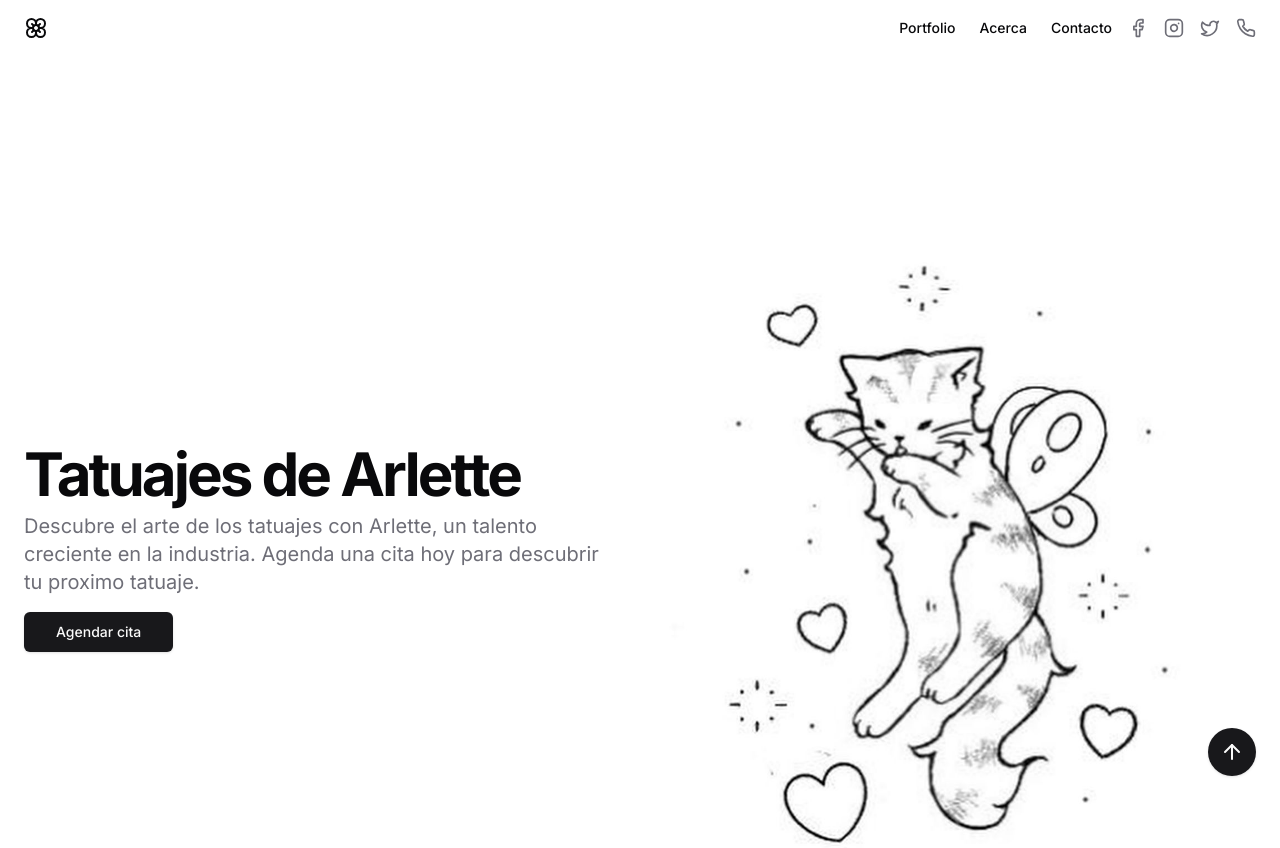
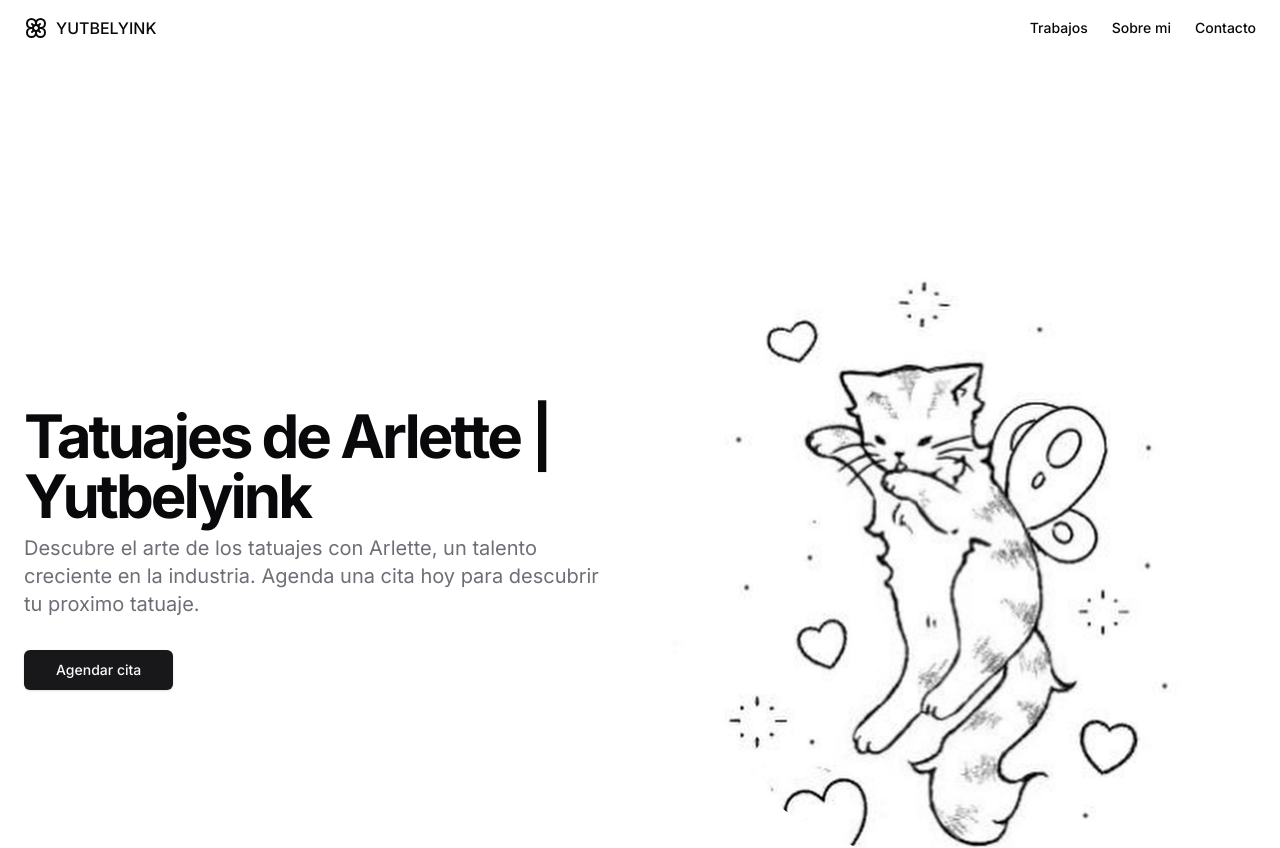
Before and after one commit to Lordbear117/yutbelyink-landingpage, a Next.js app: page / in a window 1280 px wide. Shown: the top 848 px of the page. Built offline with nearby package versions, Linux system fonts and the light colour scheme.

Commit message:
feat: deshabilitar boton de regreso y agregar espaciado

```diff
--- a/package.json
+++ b/package.json
@@ -13,10 +13,11 @@
     "@radix-ui/react-slot": "^1.1.0",
     "class-variance-authority": "^0.7.0",
     "clsx": "^2.1.1",
+    "framer-motion": "^11.3.12",
     "lucide-react": "^0.414.0",
     "next": "^14.2.5",
-    "react": "^18",
-    "react-dom": "^18",
+    "react": "^18.3.1",
+    "react-dom": "^18.3.1",
     "tailwind-merge": "^2.4.0",
     "tailwindcss-animate": "^1.0.7"
   },
--- a/src/components/component/mainpage.tsx
+++ b/src/components/component/mainpage.tsx
@@ -9,23 +9,25 @@ export default function mainpage() {
   return (
 
     <div className="flex flex-col min-h-[100dvh]">
-      <header className="px-4 lg:px-6 h-14 flex items-center">
+      <header className="px-4 lg:px-6 h-14 flex items-center sticky top-0 z-50 bg-white">
       <Link href="#" className="flex items-center justify-center" prefetch={false}>
           <FlowerIcon className="h-6 w-6" />
-          <span className="sr-only">YutbelyInk</span>
         </Link>
+        <Link href="#" className="text-md font-medium hover:underline underline-offset-4 pl-2 font-bold" prefetch={false}>
+            YUTBELYINK
+          </Link>
         <nav className="ml-auto flex gap-4 sm:gap-6">
-          <Link href="#portfolio" className="text-sm font-medium hover:underline underline-offset-4" prefetch={false}>
-            Portfolio
+          <Link href="#hero" className="text-sm font-medium hover:underline underline-offset-4" prefetch={false}>
+            Trabajos
           </Link>
           <Link href="#acerca" className="text-sm font-medium hover:underline underline-offset-4" prefetch={false}>
-            Acerca
+            Sobre mi
           </Link>
           <Link href="#contacto" className="text-sm font-medium hover:underline underline-offset-4" prefetch={false}>
             Contacto
           </Link>
         </nav>
-        <div className="ml-4 flex gap-4">
+        {/* <div className="ml-4 flex gap-4">
           <Link href="#" className="text-muted-foreground hover:text-primary" prefetch={false}>
             <FacebookIcon className="h-5 w-5" />
             <span className="sr-only">Facebook</span>
@@ -42,7 +44,7 @@ export default function mainpage() {
             <PhoneIcon className="h-5 w-5" />
             <span className="sr-only">Whatsapp</span>
           </Link>
-        </div>
+        </div> */}
       </header>
 
       <main className="flex-1">
@@ -52,14 +54,14 @@ export default function mainpage() {
               <div className="flex flex-col justify-center space-y-4">
                 <div className="space-y-2">
                   <h1 className="text-3xl font-bold tracking-tighter sm:text-5xl xl:text-6xl/none">
-                    Tatuajes de Arlette
+                    Tatuajes de Arlette | Yutbelyink
                   </h1>
                   <p className="max-w-[600px] text-muted-foreground md:text-xl">
                     Descubre el arte de los tatuajes con Arlette, un talento creciente en la industria. Agenda una cita hoy para
                     descubrir tu proximo tatuaje.
                   </p>
                 </div>
-                <div className="flex flex-col gap-2 min-[400px]:flex-row">
+                <div className="flex flex-col gap-2 min-[400px]:flex-row pb-4 pt-4">
                   <Link
                     href="#contacto"
                     className="inline-flex h-10 items-center justify-center rounded-md bg-primary px-8 text-sm font-medium text-primary-foreground shadow transition-colors hover:bg-primary/90 focus-visible:outline-none focus-visible:ring-1 focus-visible:ring-ring disabled:pointer-events-none disabled:opacity-50"
@@ -69,13 +71,15 @@ export default function mainpage() {
                   </Link>
                 </div>
               </div>
+              <div className="pt-4">
               <img
                 src="/header-picture.jpg"
                 width="550"
                 height="550"
                 alt="Hero"
-                className="mx-auto aspect-video overflow-hidden rounded-xl object-cover sm:w-full lg:order-last lg:aspect-square"
+                className="mx-auto aspect-video overflow-hidden rounded-full object-cover sm:w-full lg:order-last lg:aspect-square "
               />
+              </div>
             </div>
           </div>
         </section>
@@ -120,7 +124,7 @@ export default function mainpage() {
                   className="mx-auto aspect-square overflow-hidden rounded-xl object-cover object-center"
                 />
               </div>
-              <div className="flex flex-col justify-center space-y-4">
+              <div className="flex flex-col justify-center space-y-4 pt-4">
                 <div className="grid gap-1">
                   <h3 className="text-xl font-bold">Diseños Unicos</h3>
                   <p className="text-muted-foreground">
@@ -145,6 +149,7 @@ export default function mainpage() {
               </div>
             </div>
           </div>
+
         </section>
         <section id="acerca" className="w-full py-12 md:py-24 lg:py-32 bg-muted">
           <div className="container px-4 md:px-6">
@@ -187,11 +192,14 @@ export default function mainpage() {
                 Elige alguna de las siguientes opciones para ponerte en contacto.
                 </p>
               </div>
-              <div className="mx-auto w-full max-w-md space-y-4">
+              <div className="mx-auto w-full max-w-md space-y-4 pt-4">
                 <div className="grid grid-cols-2 gap-4">
                   <Link
                     target="_blank" href="https://wa.me/526671618878?text=Hola,%20soy%20Arlette.%20Enviame%20un%20mensaje."
-                    className="inline-flex items-center justify-center rounded-md bg-primary px-4 py-2 text-sm font-medium text-primary-foreground shadow transition-colors hover:bg-primary/90 focus-visible:outline-none focus-visible:ring-1 focus-visible:ring-ring disabled:pointer-events-none disabled:opacity-50"
+                    className="inline-flex items-center justify-center rounded-md bg-primary
+                    px-4 py-2 text-sm font-medium text-primary-foreground shadow transition-colors
+                    hover:bg-primary/90 focus-visible:outline-none focus-visible:ring-1 focus-visible:ring-ring
+                    disabled:pointer-events-none disabled:opacity-50 pt-4 pb-4"
                     prefetch={false}
                   >
                     <PhoneIcon className="h-5 w-5 mr-2" />
@@ -199,15 +207,21 @@ export default function mainpage() {
                   </Link>
                   <Link
                     target="_blank" href="https://www.instagram.com/yutbely.ink/"
-                    className="inline-flex items-center justify-center rounded-md bg-primary px-4 py-2 text-sm font-medium text-primary-foreground shadow transition-colors hover:bg-primary/90 focus-visible:outline-none focus-visible:ring-1 focus-visible:ring-ring disabled:pointer-events-none disabled:opacity-50"
+                    className="inline-flex items-center justify-center rounded-md bg-primary
+                    px-4 py-2 text-sm font-medium text-primary-foreground shadow transition-colors
+                    hover:bg-primary/90 focus-visible:outline-none focus-visible:ring-1
+                    focus-visible:ring-ring disabled:pointer-events-none disabled:opacity-50 pt-4 pb-4"
                     prefetch={false}
                   >
                     <InstagramIcon className="h-5 w-5 mr-2" />
-                    Mensaje en Instagram
+                    Instagram
                   </Link>
                   <Link
                     href={`mailto:${email}?subject=${encodeURIComponent(subject)}&body=${encodeURIComponent(body)}`}
-                    className="inline-flex items-center justify-center rounded-md bg-primary px-4 py-2 text-sm font-medium text-primary-foreground shadow transition-colors hover:bg-primary/90 focus-visible:outline-none focus-visible:ring-1 focus-visible:ring-ring disabled:pointer-events-none disabled:opacity-50"
+                    className="inline-flex items-center justify-center rounded-md bg-primary
+                    px-4 py-2 text-sm font-medium text-primary-foreground shadow transition-colors
+                    hover:bg-primary/90 focus-visible:outline-none focus-visible:ring-1 focus-visible:ring-ring
+                    disabled:pointer-events-none disabled:opacity-50 pt-4 pb-4"
                     prefetch={false}
                   >
                     <MailIcon className="h-5 w-5 mr-2" />
@@ -215,7 +229,10 @@ export default function mainpage() {
                   </Link>
                   <Link
                     href="#"
-                    className="inline-flex items-center justify-center rounded-md bg-primary px-4 py-2 text-sm font-medium text-primary-foreground shadow transition-colors hover:bg-primary/90 focus-visible:outline-none focus-visible:ring-1 focus-visible:ring-ring disabled:pointer-events-none disabled:opacity-50"
+                    className="inline-flex items-center justify-center rounded-md bg-primary
+                    px-4 py-2 text-sm font-medium text-primary-foreground shadow transition-colors
+                    hover:bg-primary/90 focus-visible:outline-none focus-visible:ring-1 focus-visible:ring-ring
+                    disabled:pointer-events-none disabled:opacity-50 pt-4 pb-4"
                     prefetch={false}
                   >
                     <CalendarIcon className="h-5 w-5 mr-2" />
@@ -226,7 +243,6 @@ export default function mainpage() {
             </div>
           </div>
         </section>
-
 
       </main>
       <footer id="footer" className="flex flex-col gap-2 sm:flex-row py-6 w-full shrink-0 items-center px-4 md:px-6 border-t">
@@ -241,7 +257,7 @@ export default function mainpage() {
             Privacy
           </Link>
         </nav>
-        <div className="ml-auto flex gap-4">
+        <div className="ml-auto flex gap-4 pt-2 bb-4">
           <Link href="#" className="text-muted-foreground hover:text-primary" prefetch={false}>
             <FacebookIcon className="h-5 w-5" />
             <span className="sr-only">Facebook</span>
@@ -260,7 +276,7 @@ export default function mainpage() {
           </Link>
         </div>
       </footer>
-      <div className="fixed bottom-6 right-6">
+      {/* <div className="fixed bottom-6 right-6">
         <Link
           href="#"
           className="inline-flex h-12 w-12 items-center justify-center rounded-full bg-primary text-primary-foreground shadow transition-colors hover:bg-primary/90 focus-visible:outline-none focus-visible:ring-1 focus-visible:ring-ring disabled:pointer-events-none disabled:opacity-50"
@@ -269,7 +285,7 @@ export default function mainpage() {
           <ArrowUpIcon className="h-6 w-6" />
           <span className="sr-only">Scroll to top</span>
         </Link>
-      </div>
+      </div> */}
     </div>
   )
 }
```
Also changed, not shown: 1 other file (tests, documents, lock files or other folders).
